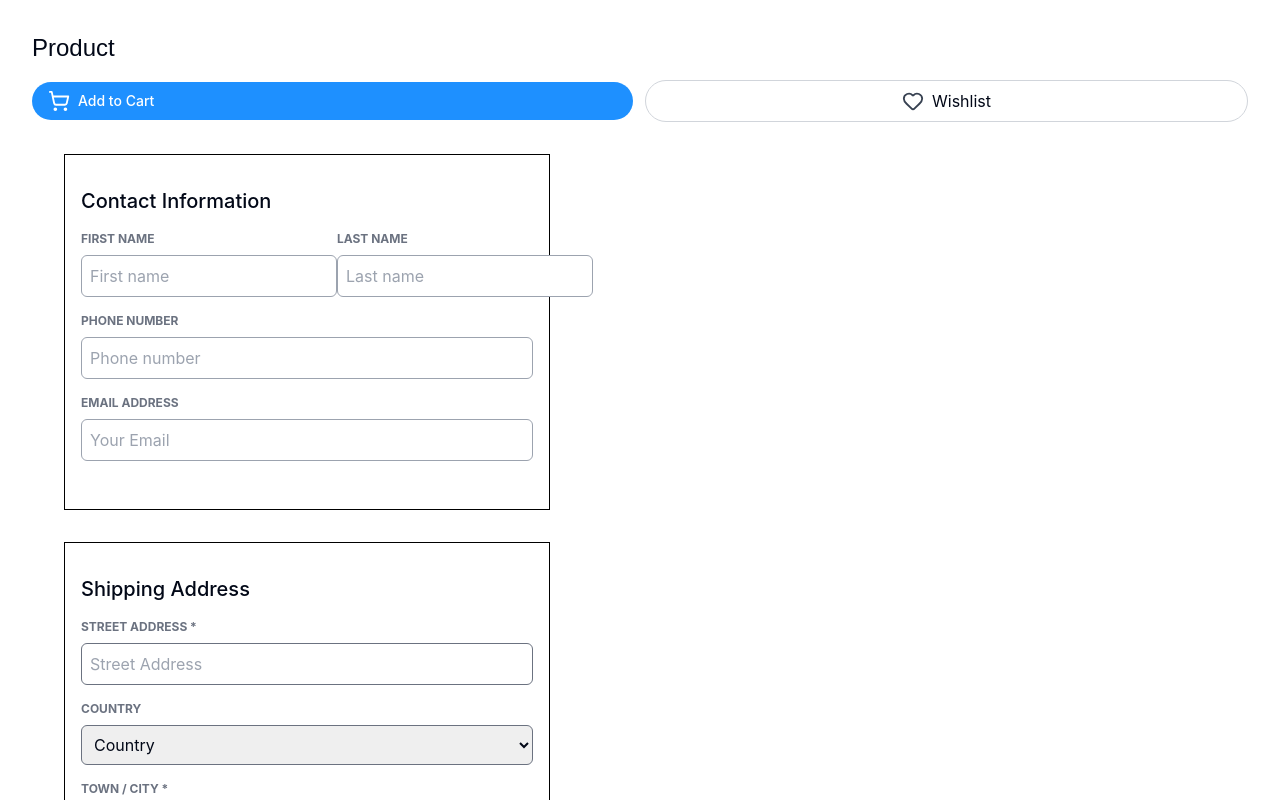
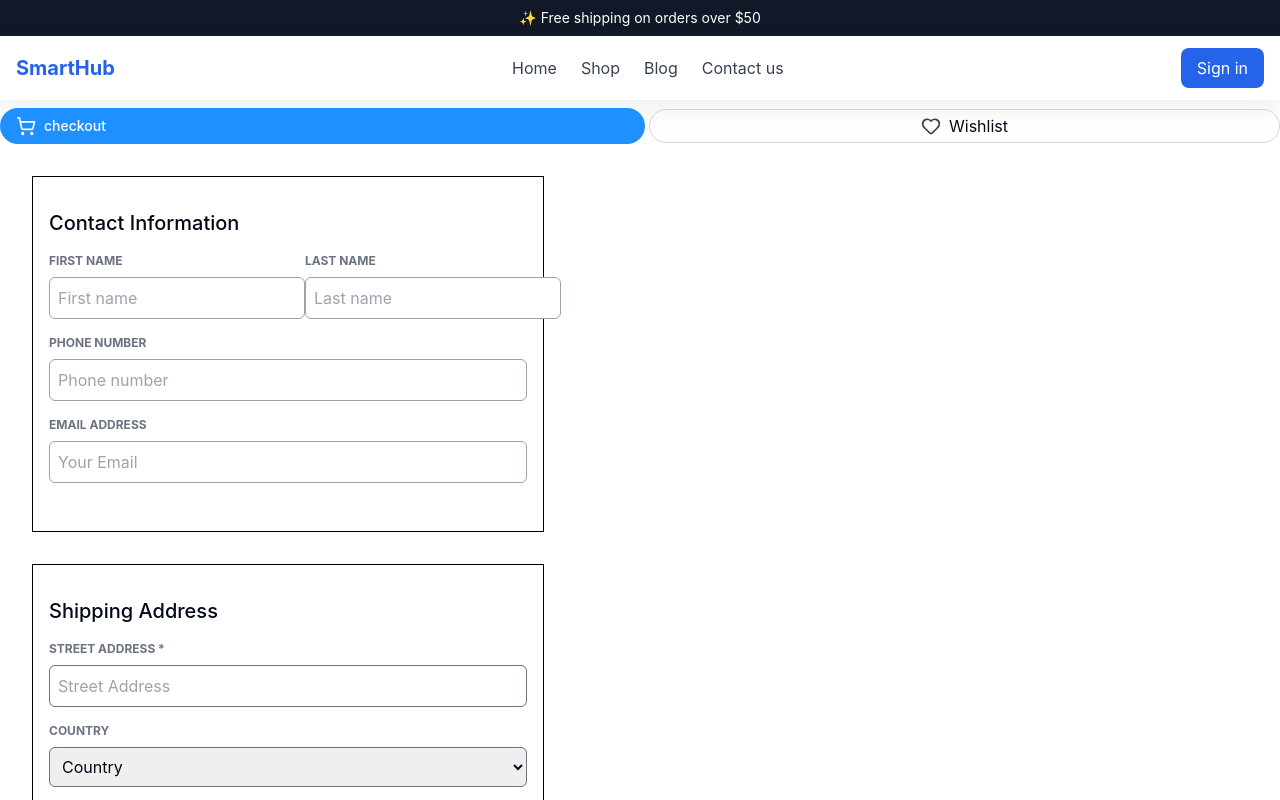
Before and after one commit to hussamshehata/Smart-Hub, a React (Vite) app: page / in a window 1280 px wide. Shown: the top 800 px of the page. Built offline with nearby package versions, Linux system fonts and the light colour scheme.

Commit message:
edit 2 div only in app.js and productbuttons.jsx

```diff
--- a/src/App.jsx
+++ b/src/App.jsx
@@ -4,10 +4,12 @@ import ProductButtons from "@/components/ProductButtons"; // or "./components/Pr
 import Shipping from "@/components/shippingForm";
 import ContactInformation from "@/components/ContactInformation";
 import ProductCard from "./Components/ProductCard";
+import Header from "./components/Header"
+
 function App() {
     return (
-        <div className="p-8">
-            <h1 className="text-2xl font-heading mb-4">Product</h1>
+        <div>
+            <Header/>
             {/* other product details here */}
             <ProductButtons />
             <ContactInformation />
--- a/src/Components/productbuttons.jsx
+++ b/src/Components/productbuttons.jsx
@@ -4,24 +4,24 @@ import { ShoppingCart, Heart } from "lucide-react";
 
 export default function ProductButtons() {
     return (
-        <div className="flex items-center gap-3 mt-4">
+        <div className="flex items-center gap-1 mt-2">
             {/* Add to Cart Button */}
             <button
                 className="flex flex-1 text-sm items-center gap-2 bg-primary-500 text-white px-4 py-2 rounded-full font-medium hover:bg-primary-600 transition-all duration-200 "
                 type="button"
             >
-                <ShoppingCart size={22} strokeWidth={2} />
-                Add to Cart
+                <ShoppingCart size={20} strokeWidth={2} />
+               checkout
             </button>
 
             {/* Wishlist Button */}
             <button
-                className="flex flex-1 items-center justify-center px-4 py-2  border border-neutral-300 rounded-full hover:bg-neutral-100 transition-all duration-200"
+                className="flex flex-1 items-center justify-center px-2 py-1  border border-neutral-300 rounded-full hover:bg-neutral-100 transition-all duration-200"
                 type="button"
                 aria-label="Add to wishlist"
             >
                 <Heart
-                    size={22}
+                    size={20}
                     strokeWidth={2}
                     className="text-neutral-700 hover:text-red-500 transition-colors duration-200 me-2"
                 />
```
